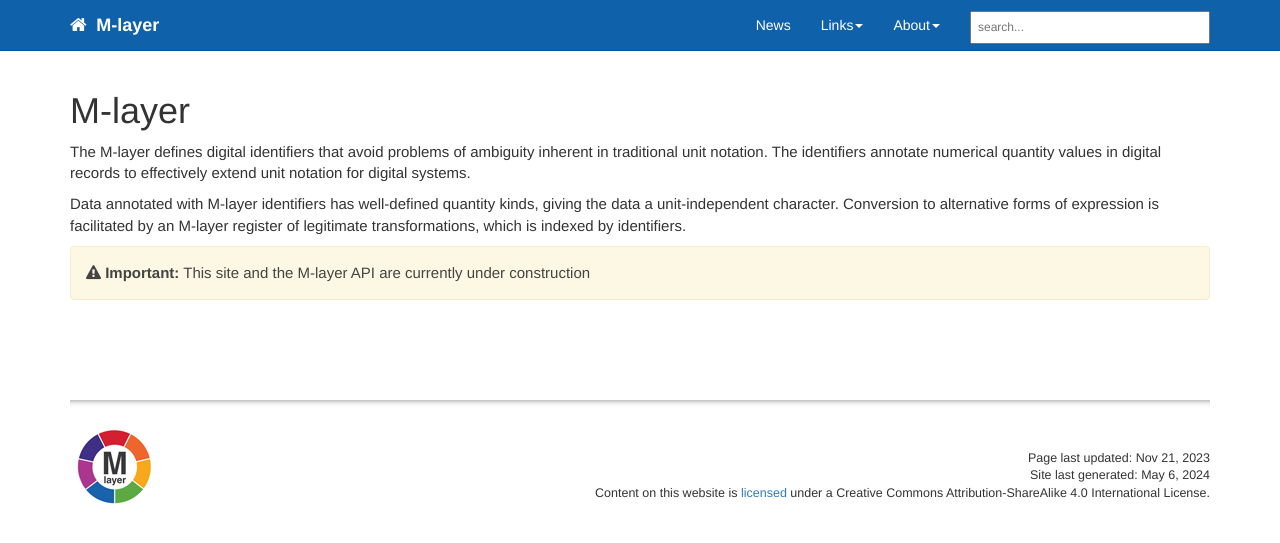
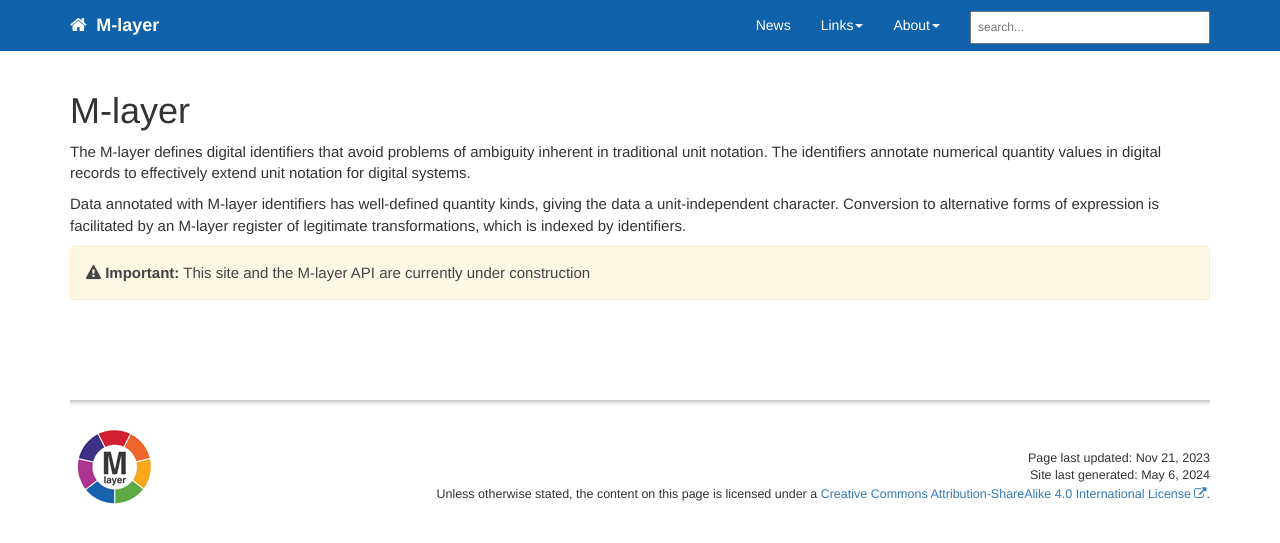
Before and after one commit to mehranmo/mlayer, a Jekyll site: the page built from index.md, in a window 1280 px wide. Shown: the top 543 px of the page. Built offline with Jekyll 4.4.1, drawn with Linux system fonts in a browser that asks for light colours; comment, search, counter and statistics services are not loaded.

Commit message:
Reverted to previous footer with just the CC reference

```diff
--- a/_includes/footer.html
+++ b/_includes/footer.html
@@ -14,7 +14,7 @@
                 {% endif %}
                 Site last generated: {{ site.time | date: "%b %-d, %Y"  }}
                 <br />
-                Content on this website is <a rel="license" href="mii_license.html">licensed</a> under a Creative Commons Attribution-ShareAlike 4.0 International License.
+                Unless otherwise stated, the content on this page is licensed under a <a rel="license" href="http://creativecommons.org/licenses/by-sa/4.0/">Creative Commons Attribution-ShareAlike 4.0 International License</a>.
                 <br />
                 </div>
             </div>
```
